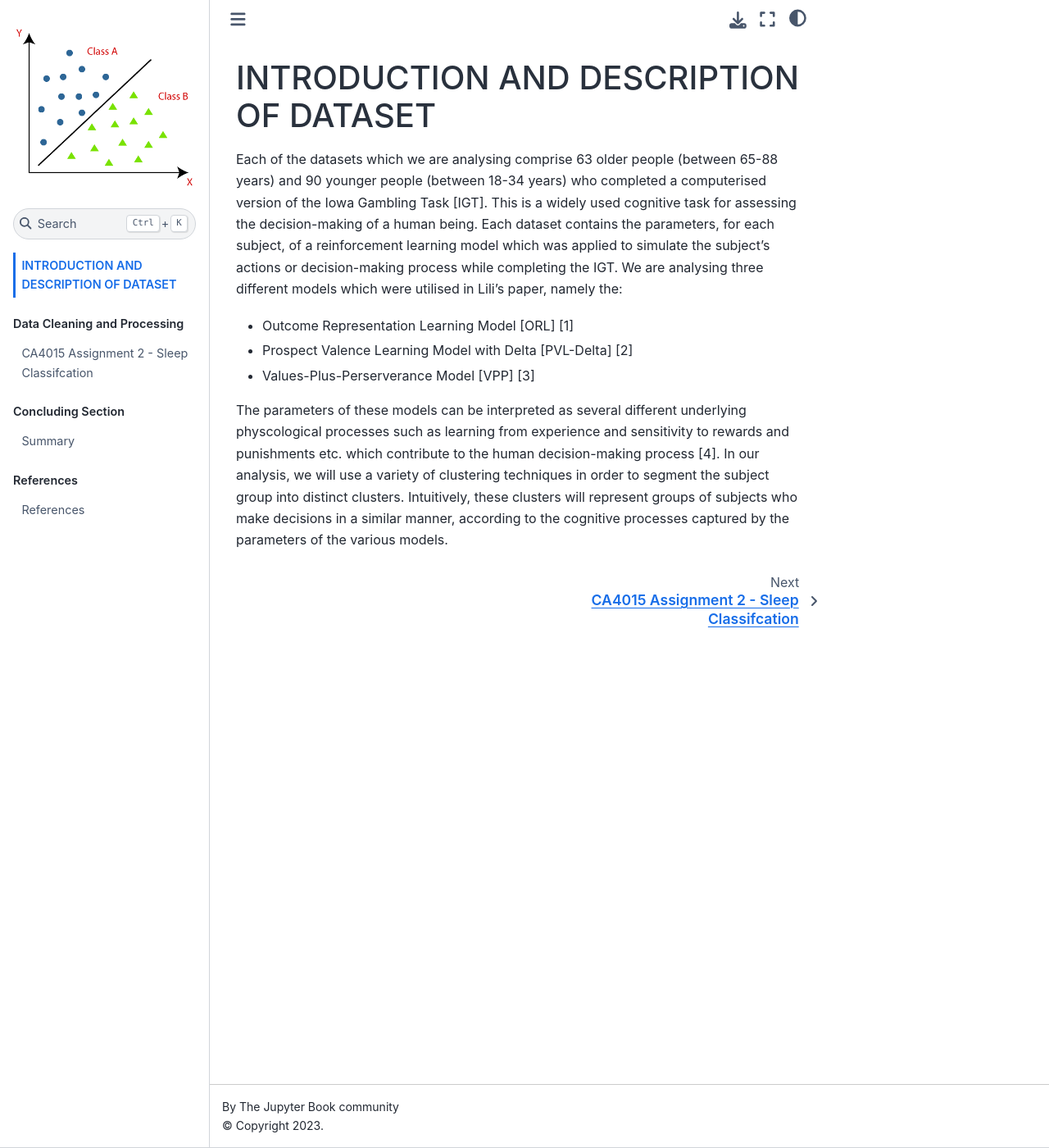
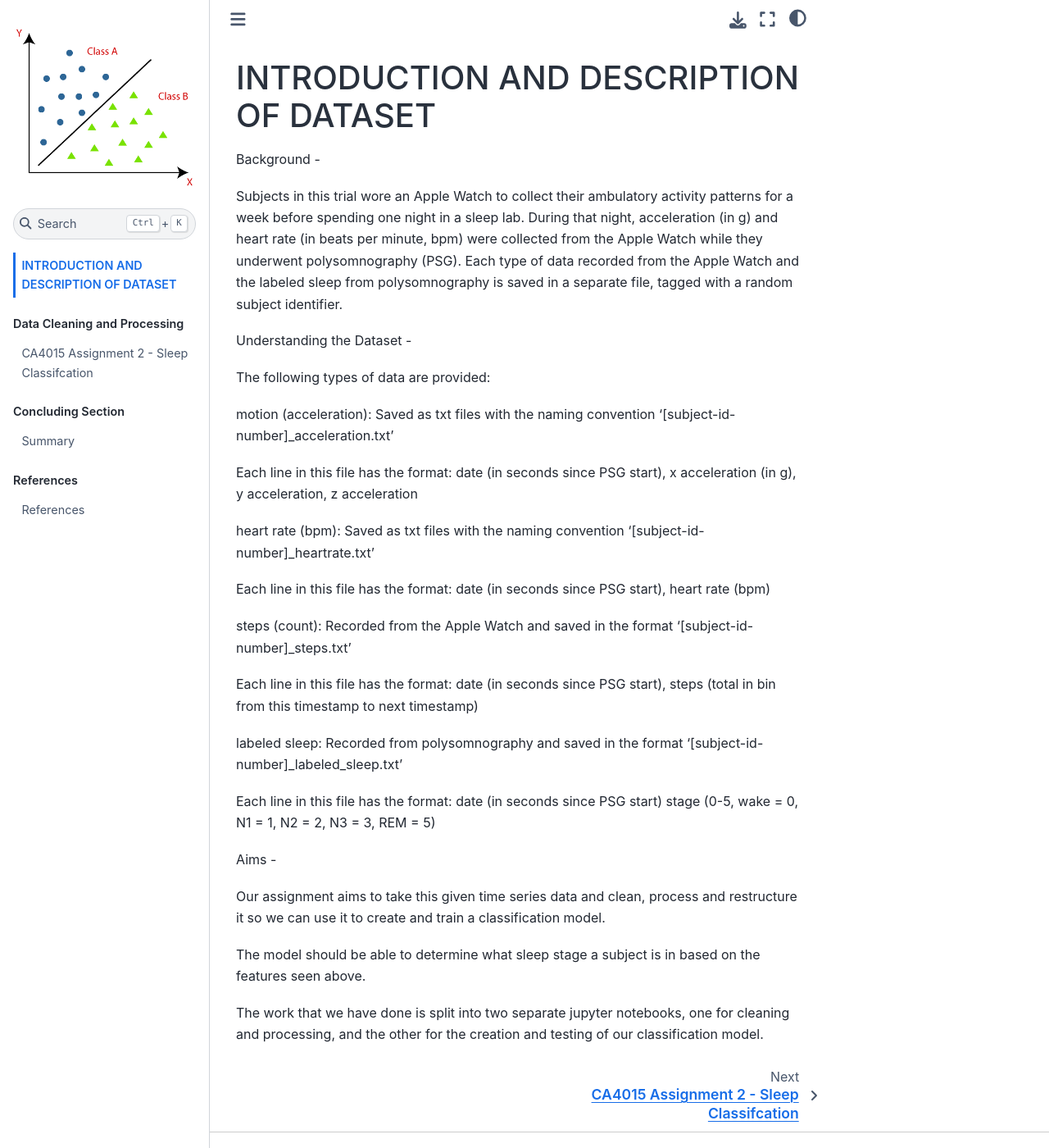
Before and after one commit to weldonj/CA4015_Assignment_2, a Jupyter Book: the page built from Intro_and_Desc_of_Data.md, in a window 1280 px wide and 1400 px high. Shown: the whole window at 82% size. Built offline with Jupyter Book 1.0.4 settings and Sphinx 7.4.7 and the Sphinx Book theme 1.1.4, drawn with Linux system fonts in a browser that asks for light colours.

Commit message:
Second commit

```diff
--- a/Intro_and_Desc_of_Data.md
+++ b/Intro_and_Desc_of_Data.md
@@ -1,9 +1,33 @@
 ## INTRODUCTION AND DESCRIPTION OF DATASET
 
-Each of the datasets which we are analysing comprise 63 older people (between 65-88 years) and 90 younger people (between 18-34 years) who completed a computerised version of the Iowa Gambling Task [IGT]. This is a widely used cognitive task for assessing the decision-making of a human being. Each dataset contains the parameters, for each subject, of a reinforcement learning model which was applied to simulate the subject's actions or decision-making process while completing the IGT. We are analysing three different models which were utilised in Lili's paper, namely the:
+Background -
 
-- Outcome Representation Learning Model [ORL] [1]
-- Prospect Valence Learning Model with Delta [PVL-Delta] [2]
-- Values-Plus-Perserverance Model [VPP] [3]
+Subjects in this trial wore an Apple Watch to collect their ambulatory activity patterns for a week before spending one night in a sleep lab. During that night, acceleration (in g) and heart rate (in beats per minute, bpm) were collected from the Apple Watch while they underwent polysomnography (PSG). Each type of data recorded from the Apple Watch and the labeled sleep from polysomnography is saved in a separate file, tagged with a random subject identifier.
 
-The parameters of these models can be interpreted as several different underlying physcological processes such as learning from experience and sensitivity to rewards and punishments etc. which contribute to the human decision-making process [4].  In our analysis, we will use a variety of clustering techniques in order to segment the subject group into distinct clusters. Intuitively, these clusters will represent groups of subjects who make decisions in a similar manner, according to the cognitive processes captured by the parameters of the various models.
+Understanding the Dataset -
+
+The following types of data are provided:
+
+motion (acceleration): Saved as txt files with the naming convention '[subject-id-number]_acceleration.txt'
+
+Each line in this file has the format: date (in seconds since PSG start), x acceleration (in g), y acceleration, z acceleration
+
+heart rate (bpm): Saved as txt files with the naming convention '[subject-id-number]_heartrate.txt'
+
+Each line in this file has the format: date (in seconds since PSG start), heart rate (bpm)
+
+steps (count): Recorded from the Apple Watch and saved in the format '[subject-id-number]_steps.txt'
+
+Each line in this file has the format: date (in seconds since PSG start), steps (total in bin from this timestamp to next timestamp)
+
+labeled sleep: Recorded from polysomnography and saved in the format '[subject-id-number]_labeled_sleep.txt'
+
+Each line in this file has the format: date (in seconds since PSG start) stage (0-5, wake = 0, N1 = 1, N2 = 2, N3 = 3, REM = 5)
+
+Aims -
+
+Our assignment aims to take this given time series data and clean, process and restructure it so we can use it to create and train a classification model.
+
+The model should be able to determine what sleep stage a subject is in based on the features seen above.
+
+The work that we have done is split into two separate jupyter notebooks, one for cleaning and processing, and the other for the creation and testing of our classification model.
```
